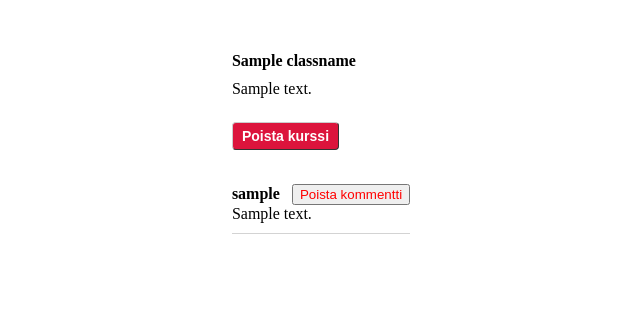
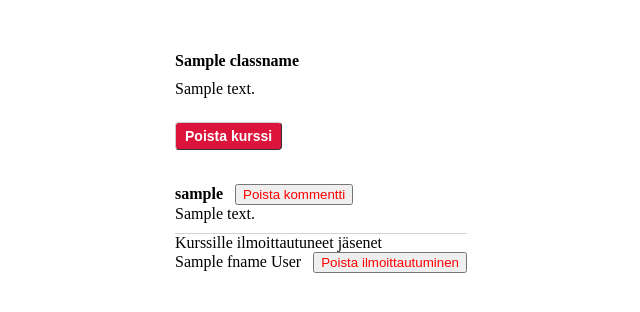
Before and after one commit to ileskaa/database-app-project, a Flask app: template templates/class.html in a window 1280 px wide. Shown: the part 71-383 px from the top of the page, without its empty margins (319-959 px from the left). Run offline with Flask 3, Linux system fonts and the light colour scheme; the visitor is signed in with stand-in values (Sample User, id 1); the template is opened without the code that fills it: most values are stand-ins (such as "Sample title", 1, 10 or a date in 2020).

Commit message:
Give admins the possibility to view which club members are enrolled to what classes and to cancel the enrollments

```diff
--- a/routes.py
+++ b/routes.py
@@ -64,6 +64,20 @@ def classes(name):
         "classname": classname
     })
     comment_rows = result.fetchall()
+def get_enrolled_members(classname: str):
+    "SELECT id, fname, lname, username FROM members JOIN users ON id=member_id"
+    sql = text(
+        "SELECT enrollments.username, fname, lname FROM enrollments \
+            JOIN users ON enrollments.username=users.username \
+            JOIN members ON id=member_id WHERE class=:classname"
+    )
+    result = db.session.execute(sql, {
+        "classname": classname
+    })
+    rows = result.fetchall()
+    return rows
+
+
     return render_template(
         "class.html",
         classname=classname,
@@ -175,6 +189,19 @@ def delete_comment():
     return redirect(origin)
 
 
+@app.route("/remove/enrollment", methods=["POST"])
+def remove_enrollment():
+    username = request.form["username"]
+    classname = request.form["classname"]
+    sql = text(
+        "DELETE FROM enrollments WHERE username=:username \
+            AND class=:classname")
+    db.session.execute(sql, {"username": username, "classname": classname})
+    db.session.commit()
+    origin = request.environ['HTTP_REFERER']
+    return redirect(origin)
+
+
 @app.context_processor
 def utility_processor():
     def encode_url(string):
--- a/templates/class.html
+++ b/templates/class.html
@@ -51,5 +51,22 @@
       </div>
     {% endfor %}
   </div>
+
+  {% if session["is_admin"] %}
+    <div class="mt-4em underline">Kurssille ilmoittautuneet jäsenet</div>
+    {% if not enrolled_members %}
+      <div class="mt-20">Kukaan ei ole vielä ilmoittautunut tälle kurssille.</div>
+    {% endif %}
+    {% for member in enrolled_members %}
+      <div class="member">{{ member.fname }} {{ member.lname }}
+      <form class="inline ml-12" method="post" action="/remove/enrollment">
+        <input type="hidden" name="username" value="{{ member.username }}">
+        <input type="hidden" name="classname" value="{{ classname }}">
+        <input type="submit" class="delete" value="Poista ilmoittautuminen">
+        <input type="hidden" name="csrf_token" value="{{ session.csrf_token }}">
+      </form>
+      </div>
+    {% endfor %}
+  {% endif %}
 </div>
 {% endblock %}
```
